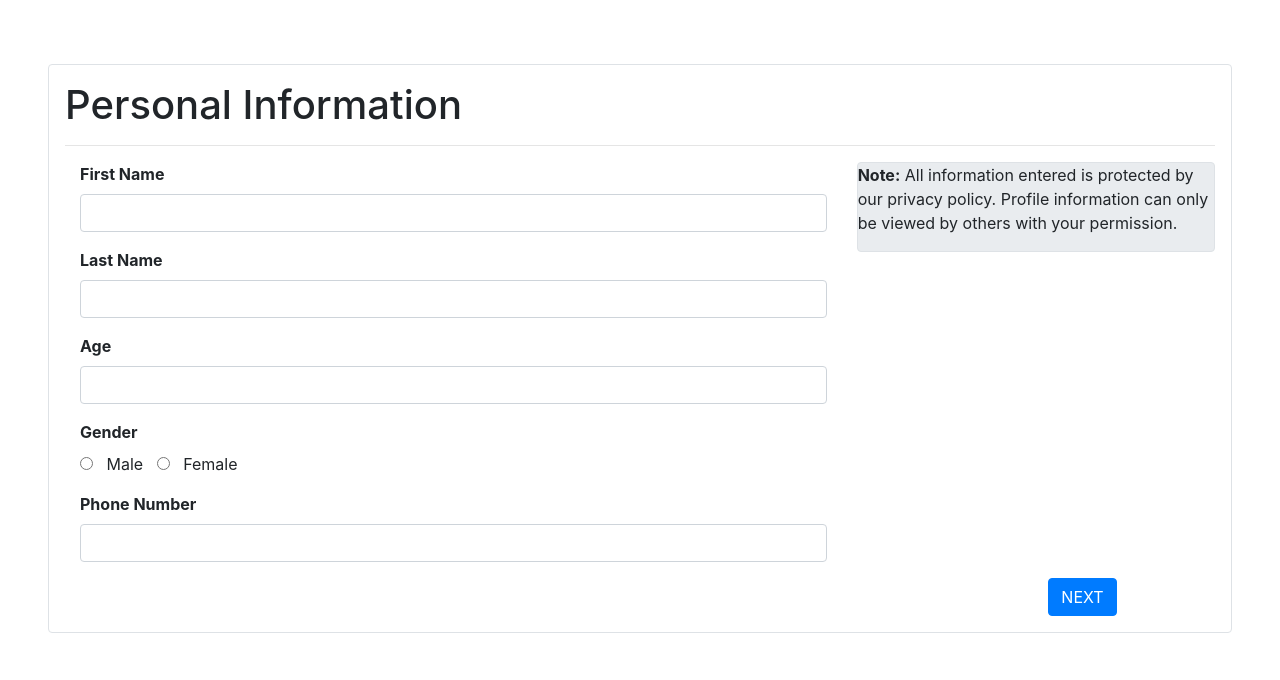
After one commit to codeFunny71/dating, a PHP site: page /views/personalInfo.html in a window 1280 px wide. The commit adds this page. Shown: the top 680 px of the page. Run offline with PHP 8.4, Linux system fonts and the light colour scheme; some libraries are stand-ins or nearby versions.

Commit message:
starting dating 2

```diff
--- a/index.php
+++ b/index.php
@@ -1,4 +1,10 @@
 <?php
+
+/*
+ * Marcus Absher
+ * Date: 1-18-19
+ * http://mabsher.greenriverdev.com/328/dating/
+*/
 
 //Turn on error reporting
 ini_set('display_errors', 1);
--- a/styles/styles.css
+++ b/styles/styles.css
@@ -1,13 +1,3 @@
-
-.cover{
-    object-fit: contain;
+.tester{
+    background-color: #e9ecef;
 }
-
-.row{
-    margin-left: 50px;
-    border: 1px solid gray;
-}
-
-.moveRight{
-    margin-left: 50px;
-}
--- /dev/null
+++ b/views/personalInfo.html
@@ -0,0 +1,73 @@
+<!doctype html>
+<html lang="en">
+<head>
+    <meta charset="UTF-8">
+    <meta name="viewport"
+          content="width=device-width, user-scalable=no, initial-scale=1.0, maximum-scale=1.0, minimum-scale=1.0">
+    <link rel="stylesheet" href="https://stackpath.bootstrapcdn.com/bootstrap/4.2.1/css/bootstrap.min.css" integrity="sha384-GJzZqFGwb1QTTN6wy59ffF1BuGJpLSa9DkKMp0DgiMDm4iYMj70gZWKYbI706tWS" crossorigin="anonymous">
+    <script src="https://code.jquery.com/jquery-3.3.1.slim.min.js" integrity="sha384-q8i/X+965DzO0rT7abK41JStQIAqVgRVzpbzo5smXKp4YfRvH+8abtTE1Pi6jizo" crossorigin="anonymous"></script>
+    <script src="https://cdnjs.cloudflare.com/ajax/libs/popper.js/1.14.6/umd/popper.min.js" integrity="sha384-wHAiFfRlMFy6i5SRaxvfOCifBUQy1xHdJ/yoi7FRNXMRBu5WHdZYu1hA6ZOblgut" crossorigin="anonymous"></script>
+    <script src="https://stackpath.bootstrapcdn.com/bootstrap/4.2.1/js/bootstrap.min.js" integrity="sha384-B0UglyR+jN6CkvvICOB2joaf5I4l3gm9GU6Hc1og6Ls7i6U/mkkaduKaBhlAXv9k" crossorigin="anonymous"></script>
+    <link href="styles/styles.css" rel="stylesheet">
+    <title>Document</title>
+</head>
+<body class="p-5">
+    <div class="border rounded mt-3 p-3">
+        <form action="">
+            <h1>Personal Information</h1>
+            <hr>
+            <div class="row border-0 ml-0">
+                <div class="col-md-8">
+                    <div class="form-group"><!--Name -->
+                        <label class="font-weight-bold" for="fname" >First Name</label>
+                        <div>
+                            <input type="text" class="form-control"  name="fname" id="fname">
+                        </div>
+                    </div>
+                    <div class="form-group">
+                        <label class="font-weight-bold" for="lname" >Last Name</label>
+                        <div>
+                            <input type="text" class="form-control"  name="lname" id="lname">
+                        </div>
+                    </div>
+                    <div class="form-group"><!--Age -->
+                        <label class="font-weight-bold" for="age" >Age</label>
+                        <div>
+                            <input type="text" class="form-control"  name="age" id="age">
+                        </div>
+                    </div>
+                    <div class="form-group">
+                        <label class="font-weight-bold">Gender</label>
+                        <div>
+                            <input type="radio" name="gender" id="male" value="male"> &nbsp; Male &nbsp;
+
+                            <input type="radio" name="gender" id="female" value="female"> &nbsp; Female
+                        </div>
+                    </div>
+                    <div class="form-group">
+                        <label class="font-weight-bold" for="phone" >Phone Number</label>
+                        <div>
+                            <input type="text" class="form-control"  name="phone" id="phone">
+                        </div>
+                    </div>
+                </div>
+                <div class="col-md-4">
+                    <div class="border rounded tester">
+                        <p><span class="font-weight-bold">Note:</span> All information entered is protected by our privacy policy. Profile information can only be viewed by others with your permission.</p>
+                    </div>
+                </div>
+            </div>
+            <div class="row">
+                <div class="col-md-10">
+
+                </div>
+                <div class="col-md-2"><!--next button column  -->
+                    <div>
+                        <button class="btn btn-primary">NEXT</button>
+                    </div>
+                </div>
+            </div>
+        </form>
+    </div>
+</body>
+</html>
```
Also changed, not shown: model/validation-functions.php (added, +57 -0 lines), views/interests.html (added, +65 -0 lines), views/profile.html (added, +69 -0 lines).
